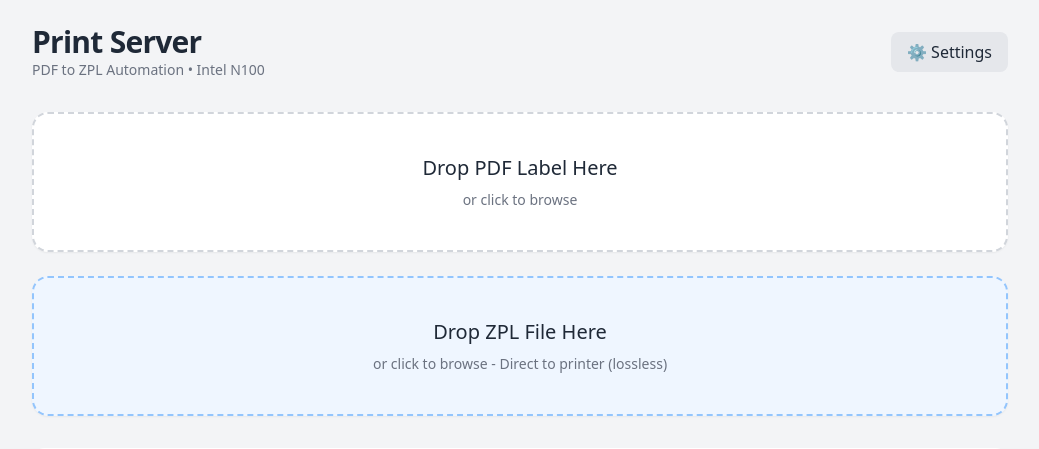
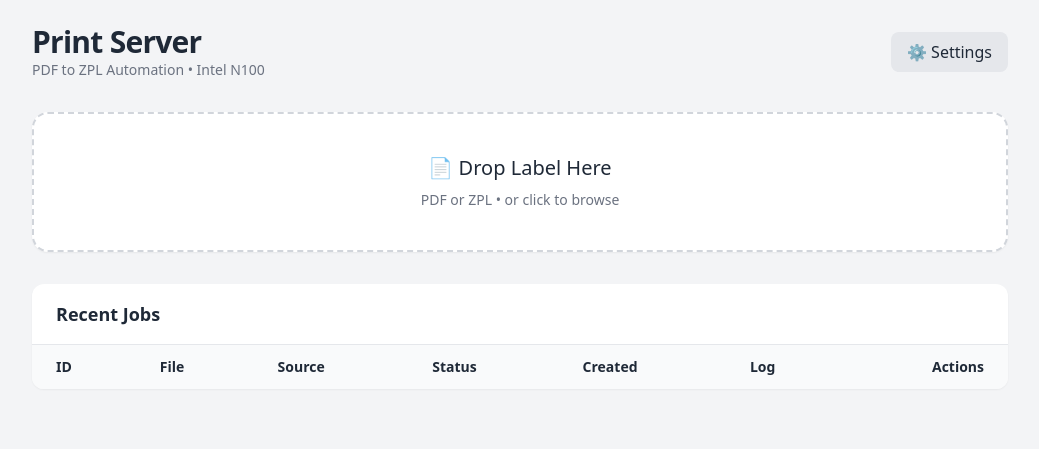
Before and after one commit to corey-schneider/zpl-print-server, a FastAPI app: page / in a window 1280 px wide. Shown: the top 449 px of the page, without its empty margins (120-1159 px from the left). Run offline with FastAPI, Linux system fonts and the light colour scheme; data that the repository does not hold is empty; parts of the project's set-up code (start-up, migrations or seed data) failed here and were passed over.

Commit message:
unify upload button

```diff
--- a/app/main.py
+++ b/app/main.py
@@ -39,66 +39,64 @@ async def home(request: Request):
         "is_first_run": IS_FIRST_RUN
     })
 
+def _detect_file_type(filename: str, content: bytes) -> str:
+    """Detect if file is PDF or ZPL based on extension and content."""
+    ext = filename.lower().split('.')[-1] if '.' in filename else ''
+
+    # Check extension first (most reliable)
+    if ext == 'pdf':
+        return 'pdf'
+    if ext == 'zpl':
+        return 'zpl'
+
+    # Fallback: check first byte
+    if content.startswith(b'%PDF'):
+        return 'pdf'
+    if content.startswith(b'^') or content.startswith(b'%'):
+        return 'zpl'
+
+    # Default to PDF if unsure
+    return 'pdf'
+
 @app.post("/upload")
-async def manual_upload(file: UploadFile = File(...), background_tasks: BackgroundTasks = None):
+async def upload_file(file: UploadFile = File(...), background_tasks: BackgroundTasks = None):
+    """Universal upload endpoint - auto-detects PDF or ZPL and routes accordingly."""
     content = await file.read()
+    file_type = _detect_file_type(file.filename, content)
     db = SessionLocal()
 
-    job = Job(filename=file.filename, source="Manual UI Upload", status="READY")
+    # Determine source based on file type
+    if file_type == 'zpl':
+        source = "ZPL Direct Upload"
+    else:
+        source = "Manual UI Upload"
+
+    job = Job(filename=file.filename, source=source, status="READY")
     db.add(job)
     db.commit()
     db.refresh(job)
     job_id = job.id
 
     try:
-        # Store PDF
-        pdf_path = os.path.join(DATA_DIR, f"{job_id}.pdf")
-        with open(pdf_path, "wb") as f:
-            f.write(content)
+        if file_type == 'zpl':
+            # ZPL: Store directly as binary (lossless)
+            zpl_path = os.path.join(DATA_DIR, f"{job_id}.zpl")
+            with open(zpl_path, "wb") as f:
+                f.write(content)
+            job.log = "Ready - ZPL direct upload (no conversion)"
+        else:
+            # PDF: Store PDF and generate ZPL conversion
+            pdf_path = os.path.join(DATA_DIR, f"{job_id}.pdf")
+            with open(pdf_path, "wb") as f:
+                f.write(content)
 
-        # Pre-generate ZPL as fallback (in case PDF passthrough fails)
-        converter = LabelConverter()
-        zpl_content = converter.convert_pdf_to_zpl(content, job_id=job_id)
-        zpl_path = os.path.join(DATA_DIR, f"{job_id}.zpl")
-        with open(zpl_path, "w") as f:
-            f.write(zpl_content)
+            converter = LabelConverter()
+            zpl_content = converter.convert_pdf_to_zpl(content, job_id=job_id)
+            zpl_path = os.path.join(DATA_DIR, f"{job_id}.zpl")
+            with open(zpl_path, "w") as f:
+                f.write(zpl_content)
+            job.log = "Ready - will try PDF first, then ZPL fallback"
 
-        job.log = "Ready - will try PDF first, then ZPL fallback"
-        db.commit()
-
-        # Start printing in background
-        if background_tasks:
-            mgr = PrinterManager()
-            background_tasks.add_task(mgr.run_job, job_id)
-
-    except Exception as e:
-        job.status = "FAILED"
-        job.log = f"Error: {str(e)}"
-        db.commit()
-    finally:
-        db.close()
-
-    return JSONResponse({"status": "accepted", "job_id": job_id})
-
-@app.post("/upload-zpl")
-async def upload_zpl(file: UploadFile = File(...), background_tasks: BackgroundTasks = None):
-    """Upload ZPL file directly - send losslessly to printer without conversion."""
-    content = await file.read()
-    db = SessionLocal()
-
-    job = Job(filename=file.filename, source="ZPL Direct Upload", status="READY")
-    db.add(job)
-    db.commit()
-    db.refresh(job)
-    job_id = job.id
-
-    try:
-        # Store ZPL directly as-is (lossless)
-        zpl_path = os.path.join(DATA_DIR, f"{job_id}.zpl")
-        with open(zpl_path, "wb") as f:
-            f.write(content)
-
-        job.log = "Ready - ZPL direct upload (no conversion)"
         db.commit()
 
         # Start printing in background
--- a/app/templates/index.html
+++ b/app/templates/index.html
@@ -47,19 +47,11 @@
         </button>
     </div>
 
-    <div id="drop-zone" class="border-2 border-dashed border-gray-300 dark:border-gray-700 rounded-2xl p-10 text-center mb-6 transition-colors cursor-pointer bg-white dark:bg-gray-800 shadow-sm">
-        <input type="file" id="file-input" class="hidden" accept=".pdf">
+    <div id="drop-zone" class="border-2 border-dashed border-gray-300 dark:border-gray-700 rounded-2xl p-10 text-center mb-8 transition-colors cursor-pointer bg-white dark:bg-gray-800 shadow-sm hover:border-gray-400 dark:hover:border-gray-600">
+        <input type="file" id="file-input" class="hidden" accept=".pdf,.zpl">
         <div class="pointer-events-none">
-            <p class="text-xl font-medium mb-2">Drop PDF Label Here</p>
-            <p class="text-sm text-gray-500">or click to browse</p>
-        </div>
-    </div>
-
-    <div id="drop-zone-zpl" class="border-2 border-dashed border-blue-300 dark:border-blue-700 rounded-2xl p-10 text-center mb-8 transition-colors cursor-pointer bg-blue-50 dark:bg-blue-900/20 shadow-sm">
-        <input type="file" id="file-input-zpl" class="hidden" accept=".zpl">
-        <div class="pointer-events-none">
-            <p class="text-xl font-medium mb-2">Drop ZPL File Here</p>
-            <p class="text-sm text-gray-500">or click to browse - Direct to printer (lossless)</p>
+            <p class="text-xl font-medium mb-2">📄 Drop Label Here</p>
+            <p class="text-sm text-gray-500">PDF or ZPL • or click to browse</p>
         </div>
     </div>
 
@@ -257,10 +249,8 @@
     // --- Drag & Drop ---
     const dropZone = document.getElementById('drop-zone');
     const fileInput = document.getElementById('file-input');
-    const dropZoneZpl = document.getElementById('drop-zone-zpl');
-    const fileInputZpl = document.getElementById('file-input-zpl');
 
-    // PDF upload handlers
+    // Universal upload handlers (PDF or ZPL)
     dropZone.addEventListener('click', () => fileInput.click());
     dropZone.addEventListener('dragover', (e) => { e.preventDefault(); dropZone.classList.add('drag-active'); });
     dropZone.addEventListener('dragleave', () => dropZone.classList.remove('drag-active'));
@@ -270,17 +260,6 @@
         if (e.dataTransfer.files.length) uploadFile(e.dataTransfer.files[0], '/upload');
     });
     fileInput.addEventListener('change', () => { if (fileInput.files.length) uploadFile(fileInput.files[0], '/upload'); });
-
-    // ZPL upload handlers
-    dropZoneZpl.addEventListener('click', () => fileInputZpl.click());
-    dropZoneZpl.addEventListener('dragover', (e) => { e.preventDefault(); dropZoneZpl.classList.add('drag-active'); });
-    dropZoneZpl.addEventListener('dragleave', () => dropZoneZpl.classList.remove('drag-active'));
-    dropZoneZpl.addEventListener('drop', (e) => {
-        e.preventDefault();
-        dropZoneZpl.classList.remove('drag-active');
-        if (e.dataTransfer.files.length) uploadFile(e.dataTransfer.files[0], '/upload-zpl');
-    });
-    fileInputZpl.addEventListener('change', () => { if (fileInputZpl.files.length) uploadFile(fileInputZpl.files[0], '/upload-zpl'); });
 
     async function uploadFile(file, endpoint) {
         const formData = new FormData();
```
